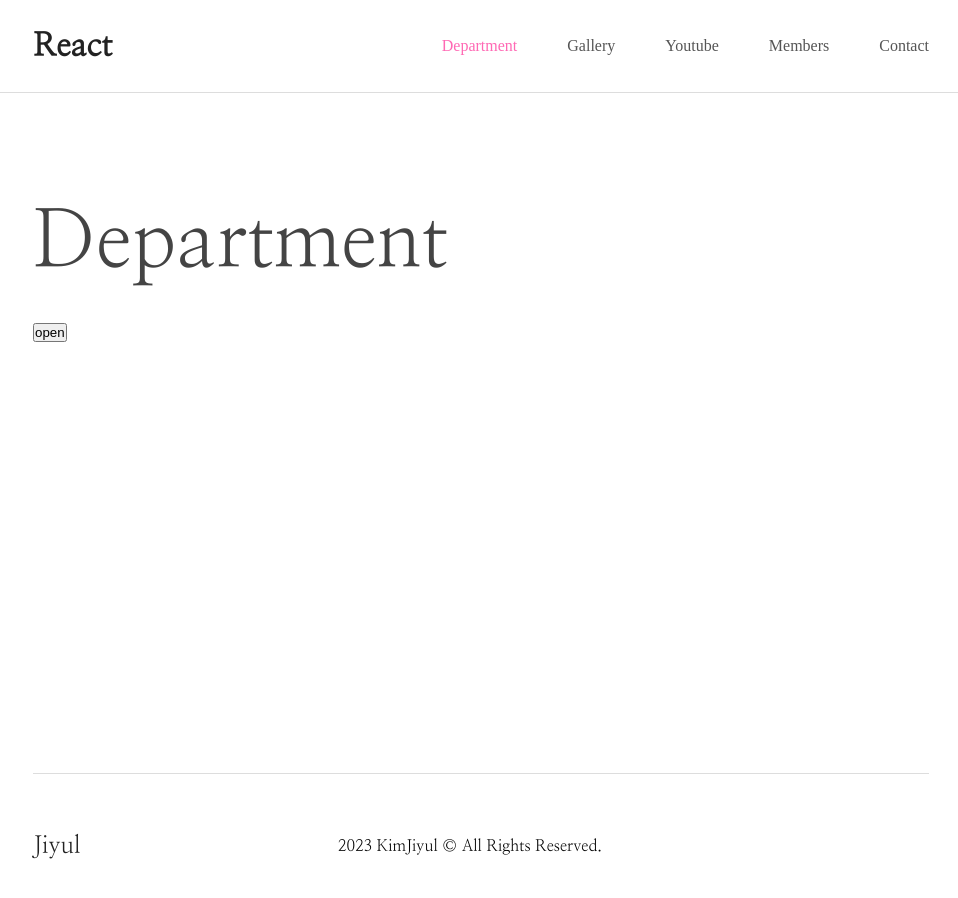
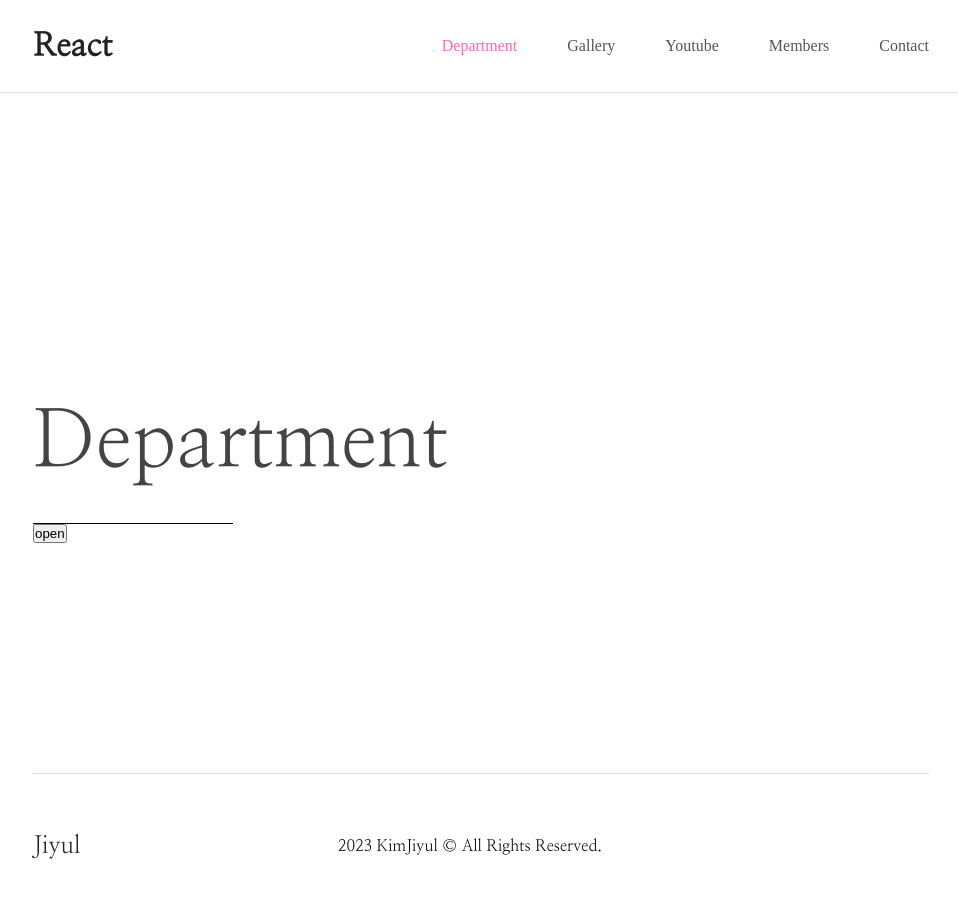
Before and after one commit to yul-dev-k/learning-react, a React (Create React App) app: page /department in a window 1280 px wide. Shown: the top 898 px of the page, without its empty margins (159-1117 px from the left). Built offline with nearby package versions, Linux system fonts and the light colour scheme; some icons are missing.

Commit message:
서브페이지 텍스트 모션 처리

```diff
--- a/src/components/common/layout/Layout.jsx
+++ b/src/components/common/layout/Layout.jsx
@@ -3,13 +3,16 @@ import "./Layout.scss";
 
 export default function Layout({ children, title }) {
   let newClass = title.toLowerCase().split(" ").join("_");
+  const refFrame = useRef(null);
   const refTitle = useRef(null);
 
   useEffect(() => {
     // 가상돔을 제어해야하면 무조건 useEffect쓴다고 생각하면 됨.
+
     let text = refTitle.current.innerText;
     let tags = "";
     let count = 0;
+
     for (let letter of text) {
       count++;
       tags += `<span style='display:inline-block; transition-delay:${
@@ -17,10 +20,15 @@ export default function Layout({ children, title }) {
       }s'>${letter}</span>`;
     }
     refTitle.current.innerHTML = tags;
+
+    setTimeout(() => {
+      refFrame.current.classList.add("on");
+    }, 300);
   }, []);
   return (
-    <section className={`layout ${newClass}`}>
+    <section ref={refFrame} className={`layout ${newClass}`}>
       <h1 ref={refTitle}>{title}</h1>
+      <div className="bar"></div>
       {children}
     </section>
   );
--- a/src/components/common/layout/Layout.scss
+++ b/src/components/common/layout/Layout.scss
@@ -4,10 +4,38 @@
   width: 70vw;
   margin: 100px auto;
   min-height: 60vh;
+  transition: 0.5s;
+  transform: translateY(200px);
+  opacity: 0;
 
   h1 {
     font: normal 80px 'nanum myeongjo';
     color: #444;
     margin-bottom: 30px;
+
+    span {
+      opacity: 0;
+      transform: scale(3);
+      transition: 0.5s;
+    }
+  }
+  .bar {
+    width: 0px;
+    height: 1px;
+    background-color: #000;
+    transition: 1s 1s;
+  }
+  &.on {
+    opacity: 1;
+    transition-duration: 0.5s;
+    h1 {
+      span{
+        opacity: 1;
+        transform: scale(1);
+      }
+    }
+    .bar {
+      width: 200px;
+    }
   }
 }
--- a/src/styles/Global.scss
+++ b/src/styles/Global.scss
@@ -14,6 +14,14 @@ a {
 	text-decoration: none;
 	color: inherit;
 }
-body {
-	height: 300vh;
+
+
+html {
+	&::-webkit-scrollbar {
+		width: 8px;
+	}
+	&::-webkit-scrollbar-thumb {
+		border-radius: 6px;
+		background-color: hotpink;
+	}
 }
```
